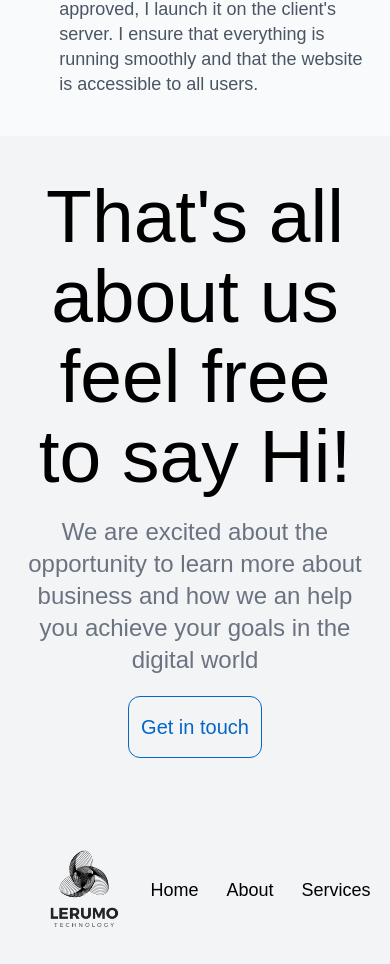
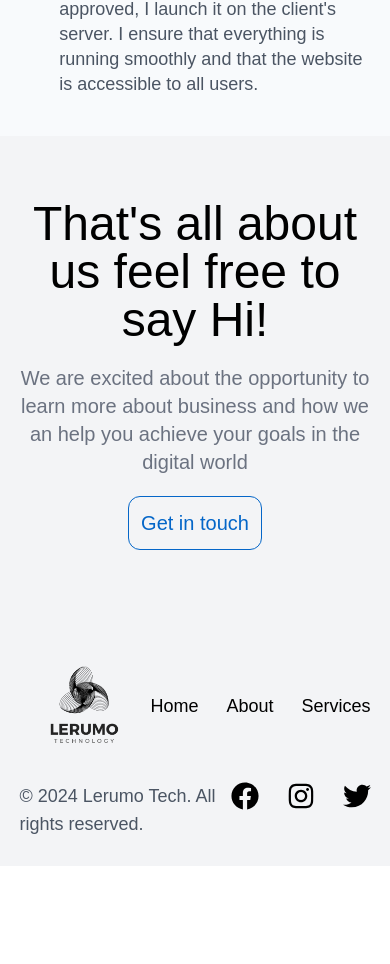
Before and after one commit to rorisangputu/lerumoweb, a React (Vite) app: page /about in a window 390 px wide. Shown: the part 5511-6475 px from the top of the page. After the commit the page ends 6377 px from the top, so only its background shows below. Built offline with nearby package versions, Linux system fonts and the light colour scheme.

Commit message:
changing text size

```diff
--- a/src/Components/About/CallToAction.jsx
+++ b/src/Components/About/CallToAction.jsx
@@ -2,18 +2,18 @@ import Button from '../Button'
 
 const CallToAction = () => {
     return (
-        <div className='bg-gray-100 py-10 font-poppins'>
+        <div className='bg-gray-100 py-16 lg:py-16 font-poppins'>
             <div className='w-[90%] mx-auto'>
                 <div className='flex flex-col justify-center items-center text-center gap-5'>
-                    <h1 className='text-[75px] max-w-2xl leading-[5rem]'>That&apos;s all about us feel free to say Hi!</h1>
-                    <p className='max-w-3xl text-2xl text-gray-500'>
+                    <h1 className='text-5xl lg:text-[75px] max-w-2xl lg:leading-[5rem]'>That&apos;s all about us feel free to say Hi!</h1>
+                    <p className='max-w-3xl text-xl lg:text-2xl text-gray-500'>
                         We are excited about the opportunity to learn more about business
                         and how we an help you achieve your goals in the digital world
                     </p>
                     <Button
                         title={"Get in touch"}
                         styles="text-blue text-xl hover:text-white border
-                        border-blue rounded-xl py-4 px-3 hover:bg-[#3880c9]
+                        border-blue rounded-xl py-3 md:py-4 px-3 hover:bg-[#3880c9]
                         hover:scale-105 duration-200"
                     />
                 </div>
```
